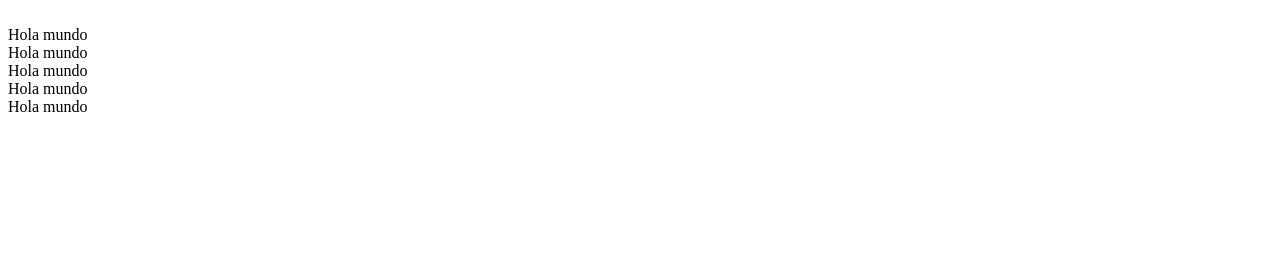
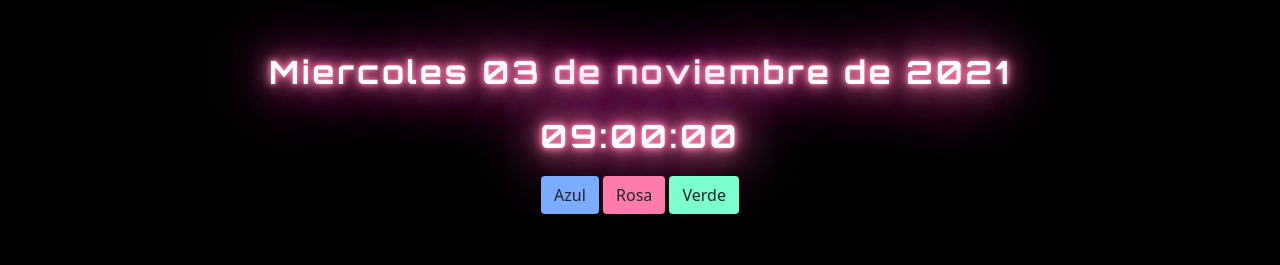
Before and after one commit to PabloRomeroAbadie/BOM, a plain HTML site: page index.html in a window 1280 px wide. Drawn offline with Linux system fonts and the light colour scheme.

Commit message:
se agrego el maquetado del reloj

```diff
--- a/css/style.css
+++ b/css/style.css
@@ -0,0 +1,56 @@
+@import url('https://fonts.googleapis.com/css2?family=Orbitron:wght@700&display=swap');
+
+body{
+    background-color: #000;
+}
+
+p{
+    font-family: 'Orbitron', sans-serif;
+    font-size: 2em;
+    letter-spacing: 3px;
+    color: white;
+}
+
+/* efecto neon en el texto */
+.rosa{
+    text-shadow: 0 0 5px #ff7bac,
+    0 0 10px #ff7bac,
+    0 0 20px #ff7bac,
+    0 0 40px #ff7bac,
+    0 0 80px #ff7bac,
+    0 0 90px #ff7bac,
+    0 0 100px #ff7bac;
+}
+
+.azul{
+    text-shadow: 0 0 5px #7bacff,
+    0 0 10px #7bacff,
+    0 0 20px #7bacff,
+    0 0 40px #7bacff,
+    0 0 80px #7bacff,
+    0 0 90px #7bacff,
+    0 0 100px #7bacff;
+}
+
+.verde{
+    text-shadow: 0 0 5px #7bffce,
+    0 0 10px #7bffce,
+    0 0 20px #7bffce,
+    0 0 40px #7bffce,
+    0 0 80px #7bffce,
+    0 0 90px #7bffce,
+    0 0 100px #7bffce;
+}
+
+/* estilo para botones */
+.btn-rosa{
+    background: #ff7bac;
+}
+
+.btn-azul{
+    background: #7bacff;
+}
+
+.btn-verde{
+    background: #7bffce;
+}
--- a/index.html
+++ b/index.html
@@ -10,7 +10,18 @@
     <title>Practica de BOM</title>
 </head>
 <body>
+    <main class="container my-5">
+        <article class="text-center rosa">
+            <p>Miercoles 03 de noviembre de 2021</p>
+            <p>09:00:00</p>
+        </article>
+        <article class="text-center">
+            <button class="btn btn-azul">Azul</button>
+            <button class="btn btn-rosa">Rosa</button>
+            <button class="btn btn-verde">Verde</button>
+        </article>
+    </main>
     <script src="js/bootstrap.min.js"></script>
-    <script src="js/funcionesTiempo.js"></script>
+    <script src="js/app.js"></script>
 </body>
 </html>
```
Also changed, not shown: js/app.js (added).
